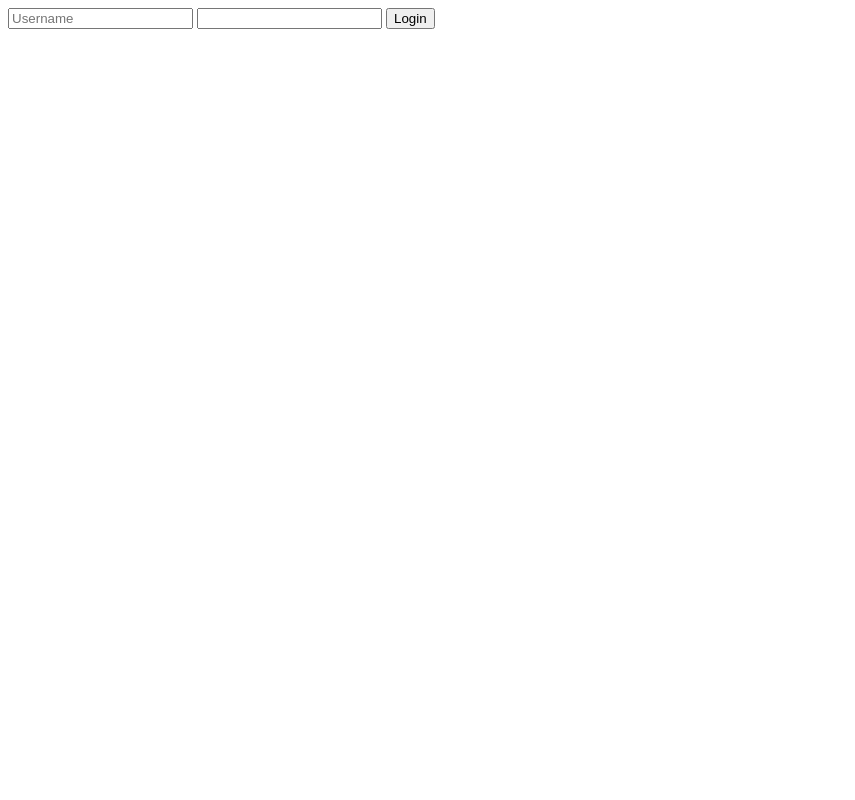
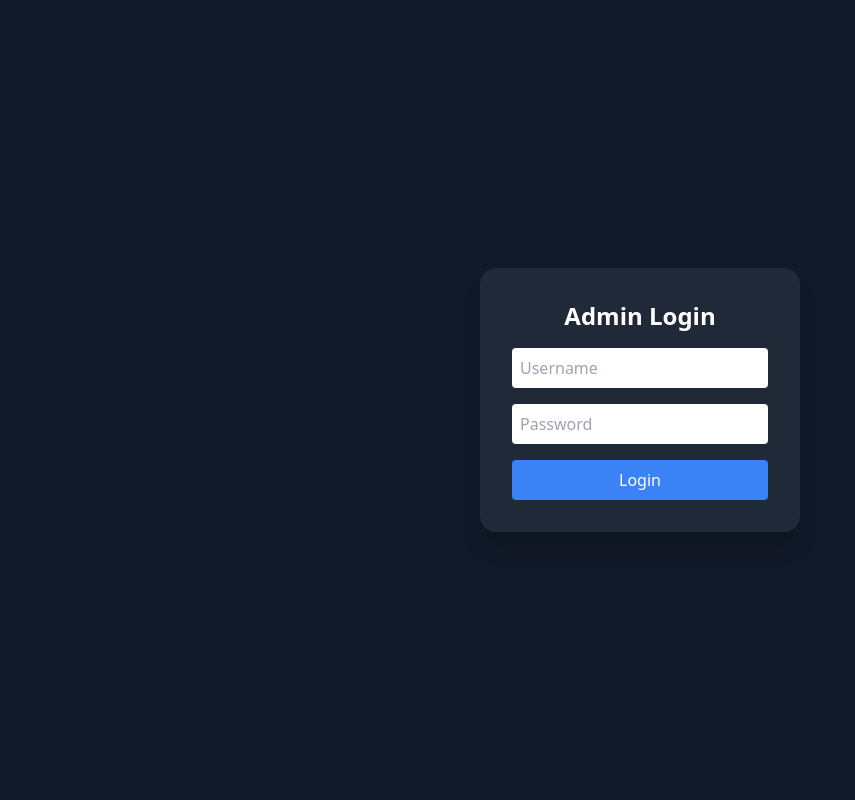
Before and after one commit to Mkumar262006/ai-fraud-message-detector, a Flask app: page /admin/login in a window 1280 px wide. Shown: the whole page, without its empty margins (0-855 px from the left). Run offline with Flask 3, Linux system fonts and the light colour scheme; some libraries are stand-ins or nearby versions.

Commit message:
Update login.html

```diff
--- a/templates/login.html
+++ b/templates/login.html
@@ -1,5 +1,15 @@
-<form method="POST">
-<input name="username" placeholder="Username">
-<input name="password" type="password">
-<button>Login</button>
-</form>
+<!DOCTYPE html>
+<html>
+<head>
+  <script src="https://cdn.tailwindcss.com"></script>
+  <title>Admin Login</title>
+</head>
+<body class="bg-gray-900 flex items-center justify-center h-screen text-white">
+  <form method="POST" class="bg-gray-800 p-8 rounded-2xl shadow-xl w-80 space-y-4">
+    <h2 class="text-2xl font-bold text-center">Admin Login</h2>
+    <input name="username" placeholder="Username" class="w-full p-2 rounded text-black"/>
+    <input name="password" type="password" placeholder="Password" class="w-full p-2 rounded text-black"/>
+    <button class="w-full bg-blue-500 p-2 rounded hover:bg-blue-600">Login</button>
+  </form>
+</body>
+</html>
```
